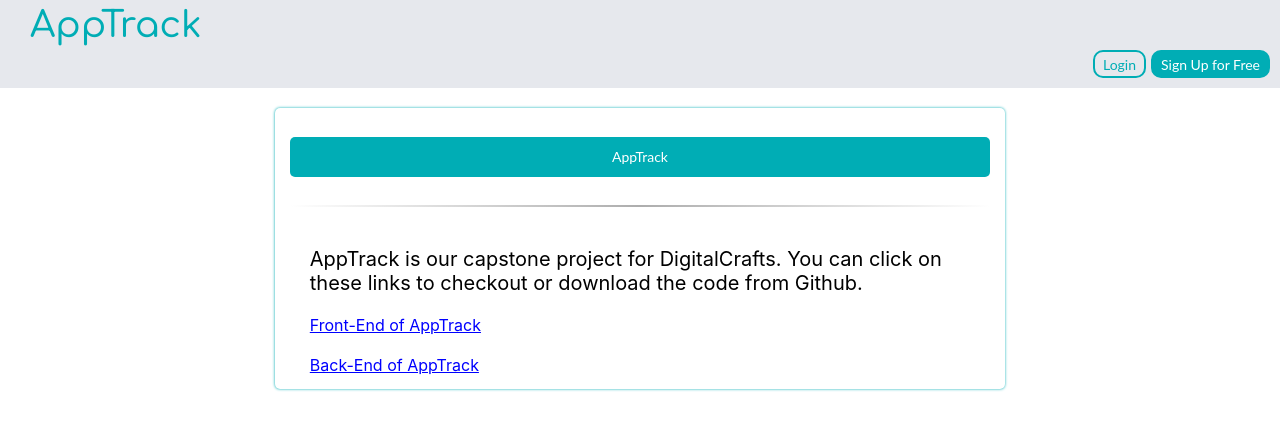
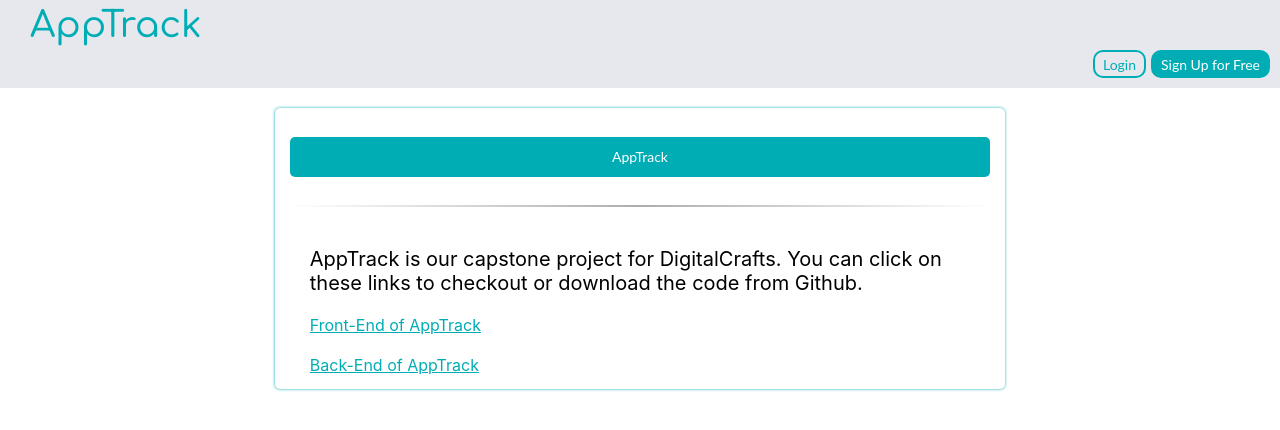
Before and after one commit to jmorales22/Application-tracker-frontend, a React (Create React App) app: page /about in a window 1280 px wide. Shown: the top 430 px of the page. Built offline with nearby package versions, Linux system fonts and the light colour scheme.

Commit message:
Updated link color on about page

```diff
--- a/src/components/About.jsx
+++ b/src/components/About.jsx
@@ -68,7 +68,7 @@ class About extends Component {
   }
 }
 const linkStyle = {
-  color: "blue",
+  color: "#00adb5",
 };
 const linkStyle1 = {
   color: "#00adb5",
```
